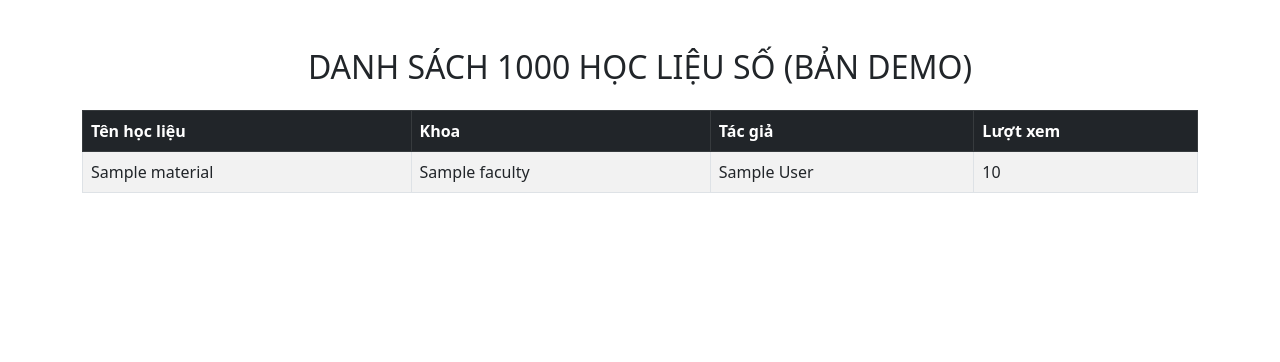
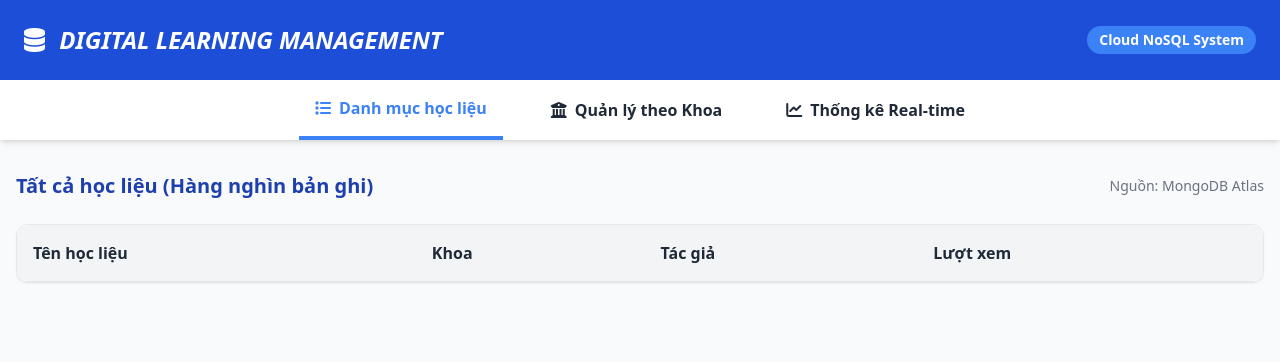
Before and after one commit to HuongLy21112024/digital-learning-management---By-BiLee, a FastAPI app: page / in a window 1280 px wide. Shown: the top 362 px of the page. Run offline with FastAPI, Linux system fonts and the light colour scheme; a database or web service that is not in the repository returns one stand-in record (values such as "Sample title"); lists and menus that the app fills with data are empty; some libraries are stand-ins or nearby versions.

Commit message:
Update index.html

```diff
--- a/digital-learning-management/app/templates/index.html
+++ b/digital-learning-management/app/templates/index.html
@@ -1,30 +1,127 @@
 <!DOCTYPE html>
-<html>
+<html lang="vi">
 <head>
-    <title>Hệ thống Quản lý Học liệu</title>
-    <link href="https://cdn.jsdelivr.net/npm/bootstrap@5.3.0/dist/css/bootstrap.min.css" rel="stylesheet">
+    <meta charset="UTF-8">
+    <meta name="viewport" content="width=device-width, initial-scale=1.0">
+    <title>Hệ thống Quản lý Học liệu Số - By BiLee</title>
+    <script src="https://cdn.tailwindcss.com"></script>
+    <link href="https://cdnjs.cloudflare.com/ajax/libs/font-awesome/6.0.0/css/all.min.css" rel="stylesheet">
+    <style>
+        .active-tab { border-bottom: 4px solid #3b82f6; color: #3b82f6; }
+        .tab-content { display: none; animation: fadeIn 0.5s; }
+        @keyframes fadeIn { from { opacity: 0; } to { opacity: 1; } }
+    </style>
 </head>
-<body class="container mt-5">
-    <h2 class="text-center mb-4">DANH SÁCH 1000 HỌC LIỆU SỐ (BẢN DEMO)</h2>
-    <table class="table table-striped table-bordered">
-        <thead class="table-dark">
-            <tr>
-                <th>Tên học liệu</th>
-                <th>Khoa</th>
-                <th>Tác giả</th>
-                <th>Lượt xem</th>
-            </tr>
-        </thead>
-        <tbody>
-            {% for m in materials %}
-            <tr>
-                <td>{{ m.title }}</td>
-                <td>{{ m.faculty }}</td>
-                <td>{{ m.author }}</td>
-                <td>{{ m.views }}</td>
-            </tr>
-            {% endfor %}
-        </tbody>
-    </table>
+<body class="bg-gray-50 font-sans text-gray-800">
+
+    <header class="bg-blue-700 text-white shadow-lg p-6">
+        <div class="container mx-auto flex justify-between items-center">
+            <h1 class="text-2xl font-bold italic"><i class="fas fa-database mr-2"></i> DIGITAL LEARNING MANAGEMENT</h1>
+            <span class="bg-blue-500 px-3 py-1 rounded-full text-sm font-semibold">Cloud NoSQL System</span>
+        </div>
+    </header>
+
+    <nav class="bg-white shadow-md sticky top-0 z-10">
+        <div class="container mx-auto flex justify-center space-x-8">
+            <button onclick="showTab('all-materials')" class="tab-btn py-4 px-4 font-semibold active-tab" id="btn-all">
+                <i class="fas fa-list mr-2"></i>Danh mục học liệu
+            </button>
+            <button onclick="showTab('faculty-management')" class="tab-btn py-4 px-4 font-semibold" id="btn-faculty">
+                <i class="fas fa-university mr-2"></i>Quản lý theo Khoa
+            </button>
+            <button onclick="showTab('realtime-stats')" class="tab-btn py-4 px-4 font-semibold" id="btn-stats">
+                <i class="fas fa-chart-line mr-2"></i>Thống kê Real-time
+            </button>
+        </div>
+    </nav>
+
+    <main class="container mx-auto mt-8 px-4 pb-20">
+        <div id="all-materials" class="tab-content" style="display: block;">
+            <div class="flex justify-between items-center mb-6">
+                <h2 class="text-xl font-bold text-blue-800">Tất cả học liệu (Hàng nghìn bản ghi)</h2>
+                <span class="text-sm text-gray-500">Nguồn: MongoDB Atlas</span>
+            </div>
+            <div class="bg-white rounded-xl shadow-sm overflow-hidden border border-gray-200">
+                <table class="w-full text-left">
+                    <thead class="bg-gray-100 border-b">
+                        <tr>
+                            <th class="p-4 font-semibold">Tên học liệu</th>
+                            <th class="p-4 font-semibold">Khoa</th>
+                            <th class="p-4 font-semibold">Tác giả</th>
+                            <th class="p-4 font-semibold">Lượt xem</th>
+                        </tr>
+                    </thead>
+                    <tbody id="material-list">
+                        </tbody>
+                </table>
+            </div>
+        </div>
+
+        <div id="faculty-management" class="tab-content">
+            <h2 class="text-xl font-bold text-blue-800 mb-6">Phân mảnh dữ liệu theo Khoa (Sharding Strategy)</h2>
+            <div class="grid grid-cols-1 md:grid-cols-3 gap-6" id="faculty-grid">
+                </div>
+        </div>
+
+        <div id="realtime-stats" class="tab-content text-center">
+            <h2 class="text-xl font-bold text-blue-800 mb-6 text-left">Top học liệu có lượt xem cao nhất</h2>
+            <div class="bg-white p-8 rounded-2xl shadow-inner border-2 border-dashed border-blue-200">
+                <canvas id="statsChart" width="400" height="150"></canvas>
+            </div>
+        </div>
+    </main>
+
+    <script>
+        // Chuyển trang (Tabs)
+        function showTab(tabId) {
+            document.querySelectorAll('.tab-content').forEach(el => el.style.display = 'none');
+            document.querySelectorAll('.tab-btn').forEach(btn => btn.classList.remove('active-tab'));
+            document.getElementById(tabId).style.display = 'block';
+            event.currentTarget.classList.add('active-tab');
+        }
+
+        // Gọi API lấy dữ liệu từ FastAPI
+        async function loadData() {
+            const response = await fetch('/materials');
+            const data = await response.json();
+
+            const list = document.getElementById('material-list');
+            const facultyGrid = document.getElementById('faculty-grid');
+            const faculties = {};
+
+            list.innerHTML = '';
+            data.slice(0, 100).forEach(item => { // Hiển thị 100 bản ghi đầu cho mượt
+                // Đổ vào danh sách
+                list.innerHTML += `
+                    <tr class="border-b hover:bg-blue-50 transition-colors">
+                        <td class="p-4 font-medium text-gray-700">${item.title}</td>
+                        <td class="p-4"><span class="bg-blue-100 text-blue-700 px-2 py-1 rounded text-xs">${item.faculty}</span></td>
+                        <td class="p-4 text-gray-600">${item.author}</td>
+                        <td class="p-4 font-bold text-orange-500 italic"><i class="fas fa-eye mr-1"></i>${item.views}</td>
+                    </tr>
+                `;
+
+                // Nhóm theo khoa cho Tab 2
+                if(!faculties[item.faculty]) faculties[item.faculty] = 0;
+                faculties[item.faculty]++;
+            });
+
+            // Vẽ thẻ Khoa cho Tab 2
+            facultyGrid.innerHTML = '';
+            Object.keys(faculties).forEach(f => {
+                facultyGrid.innerHTML += `
+                    <div class="bg-white p-6 rounded-xl shadow-md border-t-4 border-blue-500 hover:scale-105 transition-transform cursor-pointer">
+                        <i class="fas fa-university text-3xl text-blue-500 mb-4"></i>
+                        <h3 class="text-lg font-bold">${f}</h3>
+                        <p class="text-gray-500">${faculties[f]} học liệu hiện có</p>
+                    </div>
+                `;
+            });
+        }
+
+        loadData();
+        // Tự động làm mới dữ liệu lượt xem mỗi 5 giây (Real-time)
+        setInterval(loadData, 5000);
+    </script>
 </body>
 </html>
```
